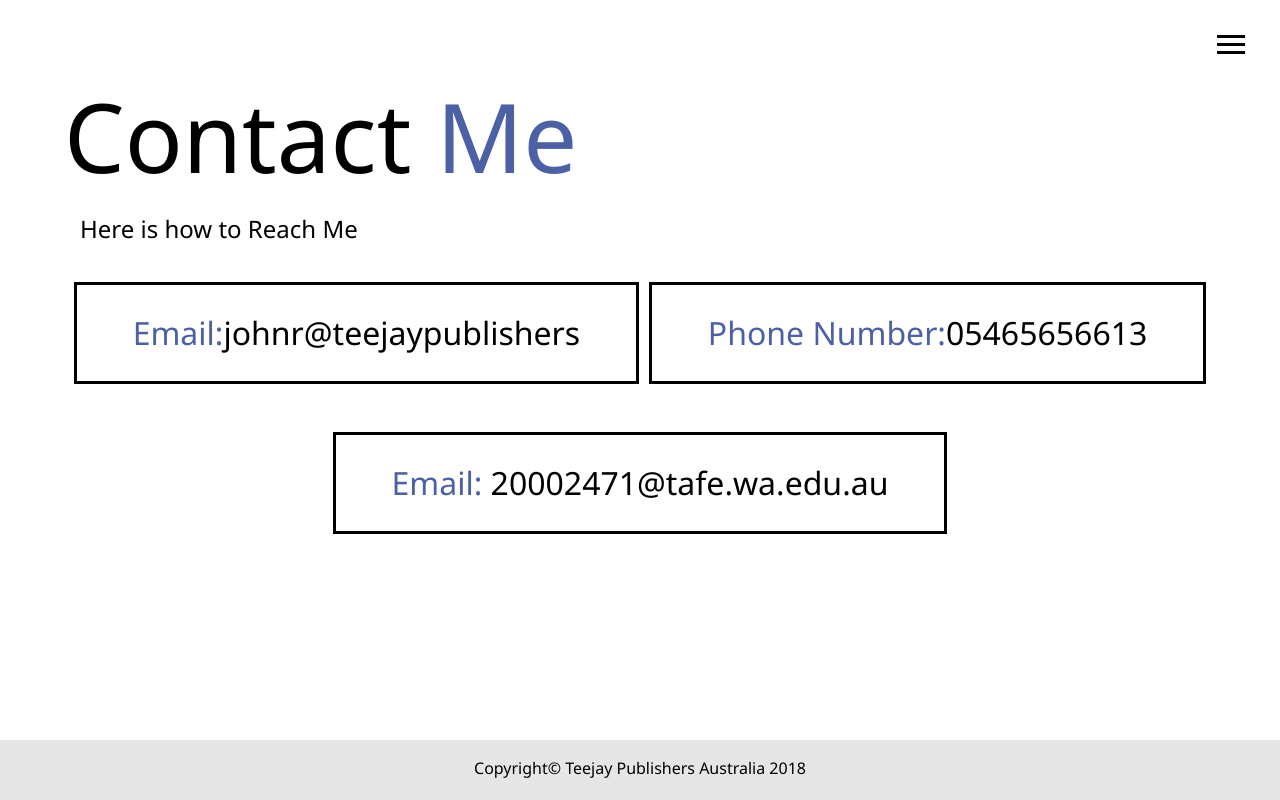
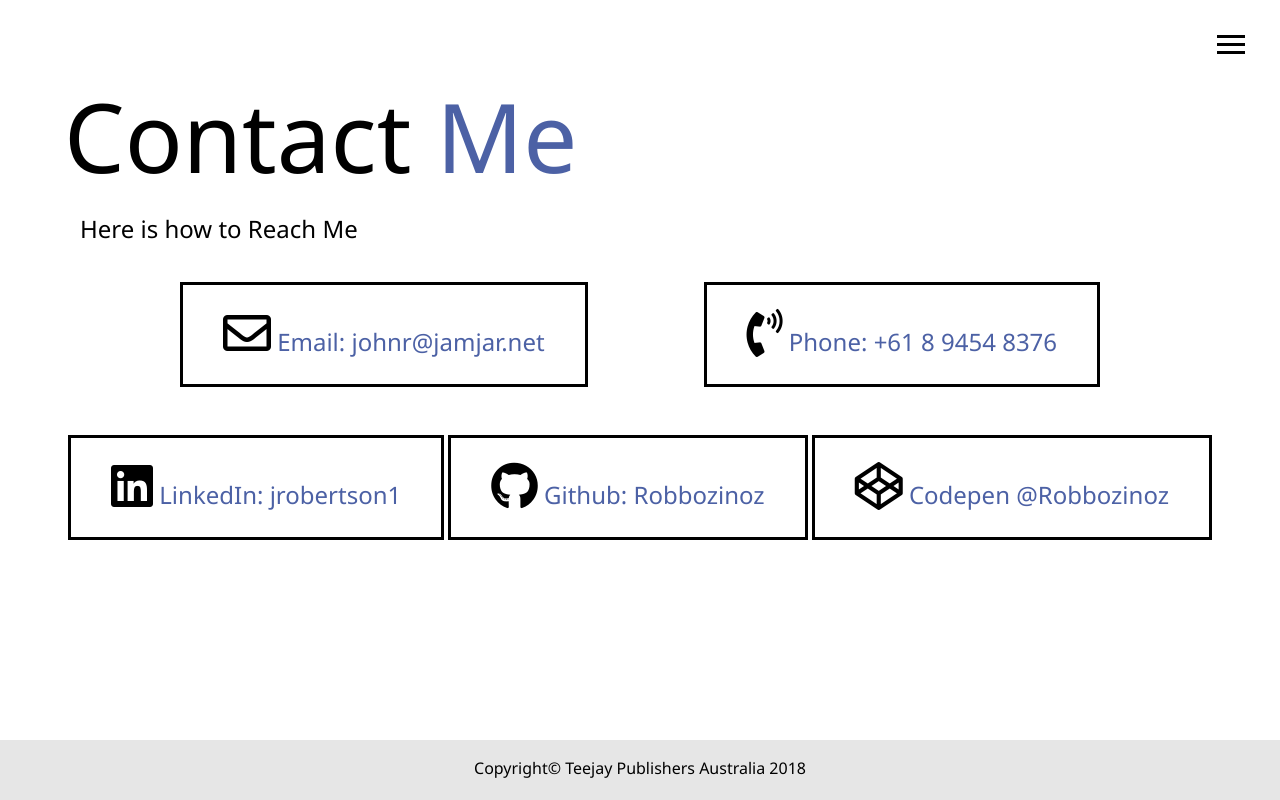
Before and after one commit to Robbozinoz/jr_portfolio, a PHP site: page /contact.html in a window 1280 px wide. Run offline with PHP 8.4, Linux system fonts and the light colour scheme; some libraries are stand-ins or nearby versions.

Commit message:
Update for Github pages
This should update icons and contaact page to bring it up to date with master

```diff
--- a/contact.html
+++ b/contact.html
@@ -46,13 +46,34 @@
 
     <div class="boxes">
       <div>
-        <span class="text-secondary">Email:</span>johnr@teejaypublishers
+        <i class="far fa-envelope fa-2x"></i>
+        <span class="text-secondary">Email:</span>
+        <a class="text-secondary" href="mailto:johnr@myjamjar.net?subject=Request%20for%20Web%20Developer%20Services">johnr@jamjar.net</a>
       </div>
-      <div><span class="text-secondary">Phone Number:</span>05465656613</div>
       <div>
-        <span class="text-secondary">Email:</span> 20002471@tafe.wa.edu.au
+        <i class="fas fa-phone-volume fa-2x"></i>
+        <span class="text-secondary">Phone:</span>
+        <a class="text-secondary"">+61 8 9454 8376</a>
       </div>
-    </div>
+      <div>
+        <i class=" fab fa-linkedin
+          fa-2x"></i>
+          <span class="text-secondary">LinkedIn:</span>
+          <a class="text-secondary" href="https://www.linkedin.com/in/jrobertson1">jrobertson1</a>
+      </div>
+      <div>
+        <i class=" fab fa-github
+          fa-2x"></i>
+        <span class="text-secondary">Github:</span>
+        <a class="text-secondary" href="https://github.com/Robbozinoz">Robbozinoz</a>
+      </div>
+      <div>
+        <i class="fab fa-codepen fa-2x"></i>
+        <span class="text-secondary">Codepen</span>
+        <a class="text-secondary" href="https://codepen.io/robbozinoz">@Robbozinoz</a>
+      </div>
+
+
   </main>
 
   <footer id="main-footer">
--- a/css/main.css
+++ b/css/main.css
@@ -69,10 +69,10 @@
   .menu .nav-link {
     display: inline-block;
     position: relative;
-    font-size: 30px;
+    font-size: 2rem;
     text-transform: uppercase;
     padding: 1rem 0;
-    font-weight: 300;
+    font-weight: 400;
     color: #000;
     text-decoration: none;
     transition: all 0.5s ease-out; }
@@ -200,20 +200,27 @@ main {
   flex-wrap: wrap;
   justify-content: space-evenly;
   align-items: center;
-  margin-top: 1rem; }
+  margin-top: 1rem;
+  overflow: auto; }
   .boxes div {
-    font-size: 2rem;
+    font-size: 1.5rem;
     border: 3px #000 solid;
-    padding: 1.5rem 3.5rem;
+    padding: 1.5rem 2.5rem;
     margin-bottom: 3rem;
     transition: all 0.5s ease-out; }
     .boxes div:hover {
-      padding: 0.5rem 1.5rem;
+      padding: 1.0rem 1.5rem;
       background: #d8b91f;
       border: 3px #4c61a5 solid;
       color: #000; }
       .boxes div:hover span {
         color: #000; }
+      .boxes div:hover i {
+        -webkit-transition: -webkit-transform .8s ease-in-out;
+        transition: transform .8s ease-in-out; }
+      .boxes div:hover i {
+        -webkit-transform: rotate(360deg);
+        transform: rotate(360deg); }
 
 .btn, .btn-dark, .btn-light {
   display: block;
@@ -292,6 +299,10 @@ main {
   main h1.lg-heading {
     font-size: 3.5rem; }
   main h2.sm-heading {
-    font-size: 1.4rem; }
+    font-size: 2rem; }
   .projects {
-    grid-template-columns: repeat(1, 1fr); } }
+    grid-template-columns: repeat(1, 1fr); }
+  .boxes div {
+    font-size: 1rem;
+    width: 100%;
+    margin-bottom: 0.5rem; } }
--- a/index.html
+++ b/index.html
@@ -51,7 +51,7 @@
               <i class="fab fa-twitter fa-2x"></i>
           </a>
         -->
-      <a href="https://www.facebook.com/robbozinoz"> <i class="fab fa-facebook fa-2x"></i> </a>
+      <!--<a href="https://www.facebook.com/robbozinoz"> <i class="fab fa-facebook fa-2x"></i> </a>-->
       <a href="https://www.linkedin.com/in/jrobertson1/"> <i class="fab fa-linkedin fa-2x"></i> </a>
       <a href="https://github.com/Robbozinoz"> <i class="fab fa-github fa-2x"></i> </a>
     </div>
```
Also changed, not shown: about.html (+4 -4 lines), js/main.js (line endings or trailing spaces), work.html (line endings or trailing spaces).
